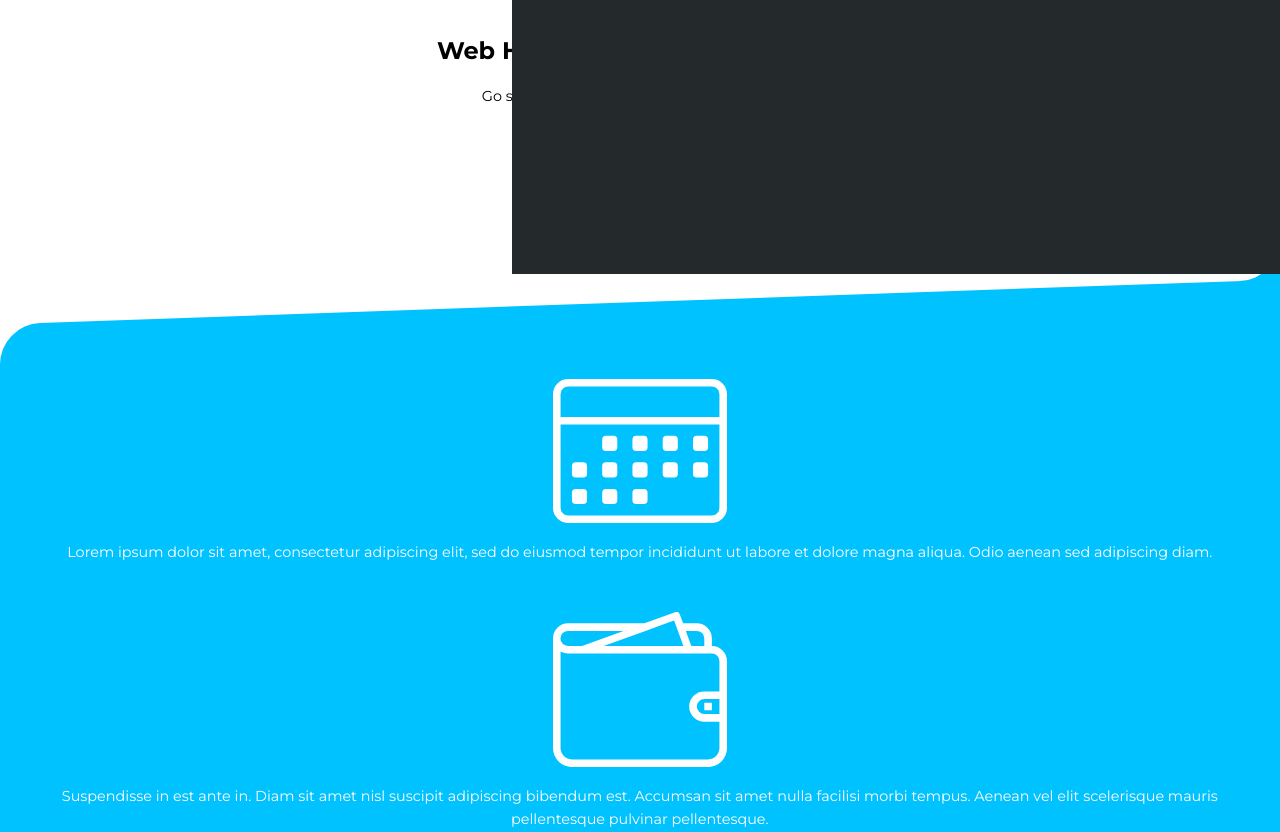
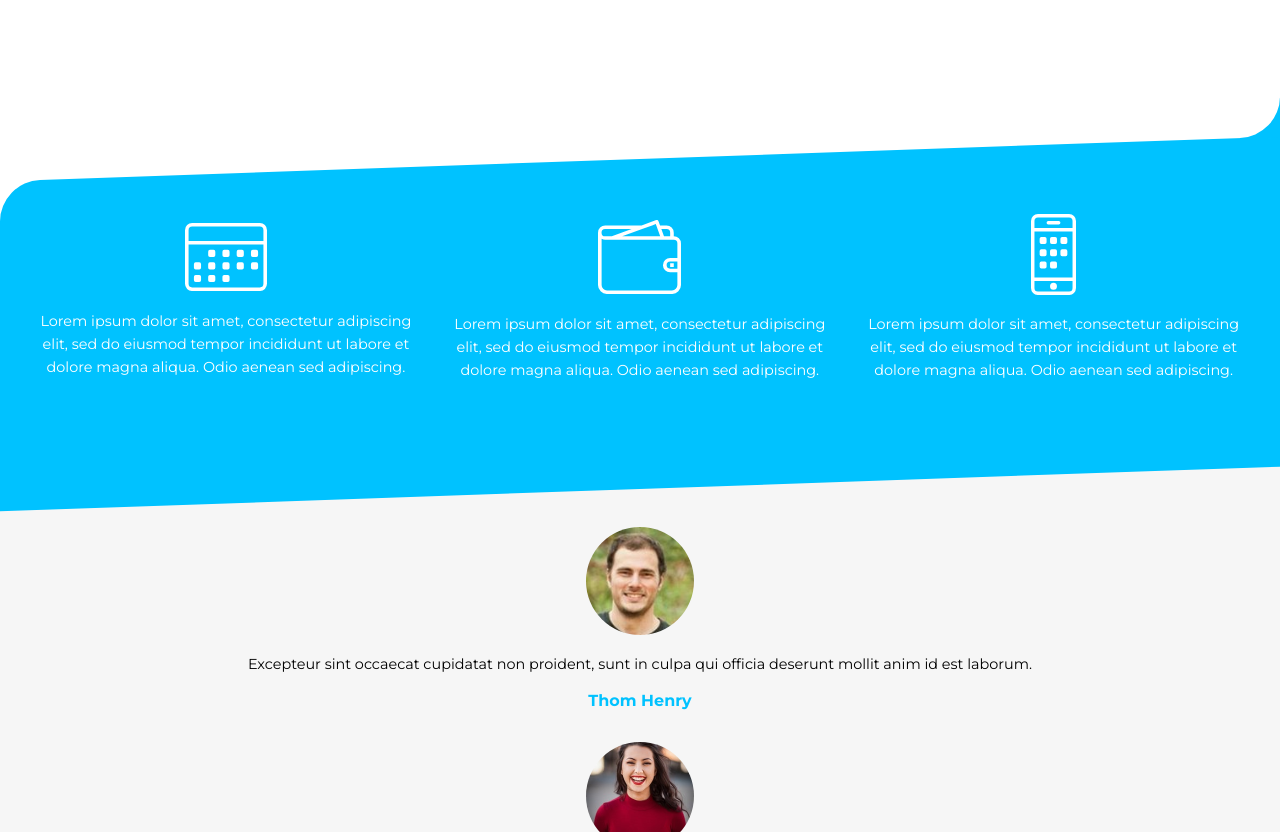
Before and after one commit to Holdenro/app-25-hours, a plain HTML site: page index.html in a window 1280 px wide. Shown: the part 574-1406 px from the top of the page. Drawn offline with Linux system fonts and the light colour scheme.

Commit message:
blue container responsive

```diff
--- a/index.html
+++ b/index.html
@@ -16,10 +16,10 @@
       <header>
         <img src="images/logo.svg" alt="app logo" class ="logo">
         <nav>
-          <a href="#" class = "hide hide-desktop">
+          <a href="#" class = "hide-desktop">
               <img src="images/ham.svg" alt="toggle menu" class="menu" id="menu">
           </a>
-          <ul class = "show-desktop hide-mobil" id="nav">
+          <ul class = "show-desktop hide-mobile" id="nav">
             <li id="exit" class="exit-btn hide hide-desktop"> <img src="images/exit.svg" alt="exit menu"></li>
             <li> <a href="#">home</a></li>
             <li> <a href="#">services</a></li>
@@ -42,15 +42,15 @@
         <ul>
           <li>
             <img src="images/icon-1.svg" alt="Calendar Icon">
-            <p>Lorem ipsum dolor sit amet, consectetur adipiscing elit, sed do eiusmod tempor incididunt ut labore et dolore magna aliqua. Odio aenean sed adipiscing diam.</p>
+            <p>Lorem ipsum dolor sit amet, consectetur adipiscing elit, sed do eiusmod tempor incididunt ut labore et dolore magna aliqua. Odio aenean sed adipiscing.</p>
           </li>
           <li>
             <img src="images/icon-2.svg" alt="Calendar Icon">
-            <p>Suspendisse in est ante in. Diam sit amet nisl suscipit adipiscing bibendum est. Accumsan sit amet nulla facilisi morbi tempus. Aenean vel elit scelerisque mauris pellentesque pulvinar pellentesque.</p>
+            <p>Lorem ipsum dolor sit amet, consectetur adipiscing elit, sed do eiusmod tempor incididunt ut labore et dolore magna aliqua. Odio aenean sed adipiscing.</p>
           </li>
           <li>
             <img src="images/icon-3.svg" alt="Calendar Icon">
-            <p>Justo laoreet sit amet cursus sit amet dictum. Gravida in fermentum et sollicitudin ac orci phasellus egestas. Tincidunt vitae semper quis lectus nulla at volutpat. </p>
+            <p>Lorem ipsum dolor sit amet, consectetur adipiscing elit, sed do eiusmod tempor incididunt ut labore et dolore magna aliqua. Odio aenean sed adipiscing.</p>
           </li>
         </ul>
       </div>
--- a/style.css
+++ b/style.css
@@ -89,7 +89,7 @@ h1, .subhead {
 }
 
 .blue-container ul li p {
-	margin-bottom: 0 .5em;
+	padding: 0 .5em;
 }
 
 .blue-container img {
@@ -227,3 +227,40 @@ nav ul li a:hover {
 	width: 15px;
 	cursor: pointer;
 }
+
+@media only screen and (min-width: 650px) {
+
+	.server {
+		width: 50%;
+	}
+
+	h1{
+		font-size: 3em;
+		margin: 0;
+	}
+
+	.subhead {
+		font-size: 1.4em;
+		margin-bottom: 12%;
+	}
+
+	.blue-container {
+		margin: 0;
+	}
+
+	.blue-container img {
+		width: 20%;
+	}
+
+	.blue-container ul li:nth-child(3) img {
+		width: 11%;
+		margin-top: -6px;
+	}
+
+	.blue-container ul {
+		display: flex;
+		margin-top: -1em;
+		align-items: center;
+	}
+
+}
```
